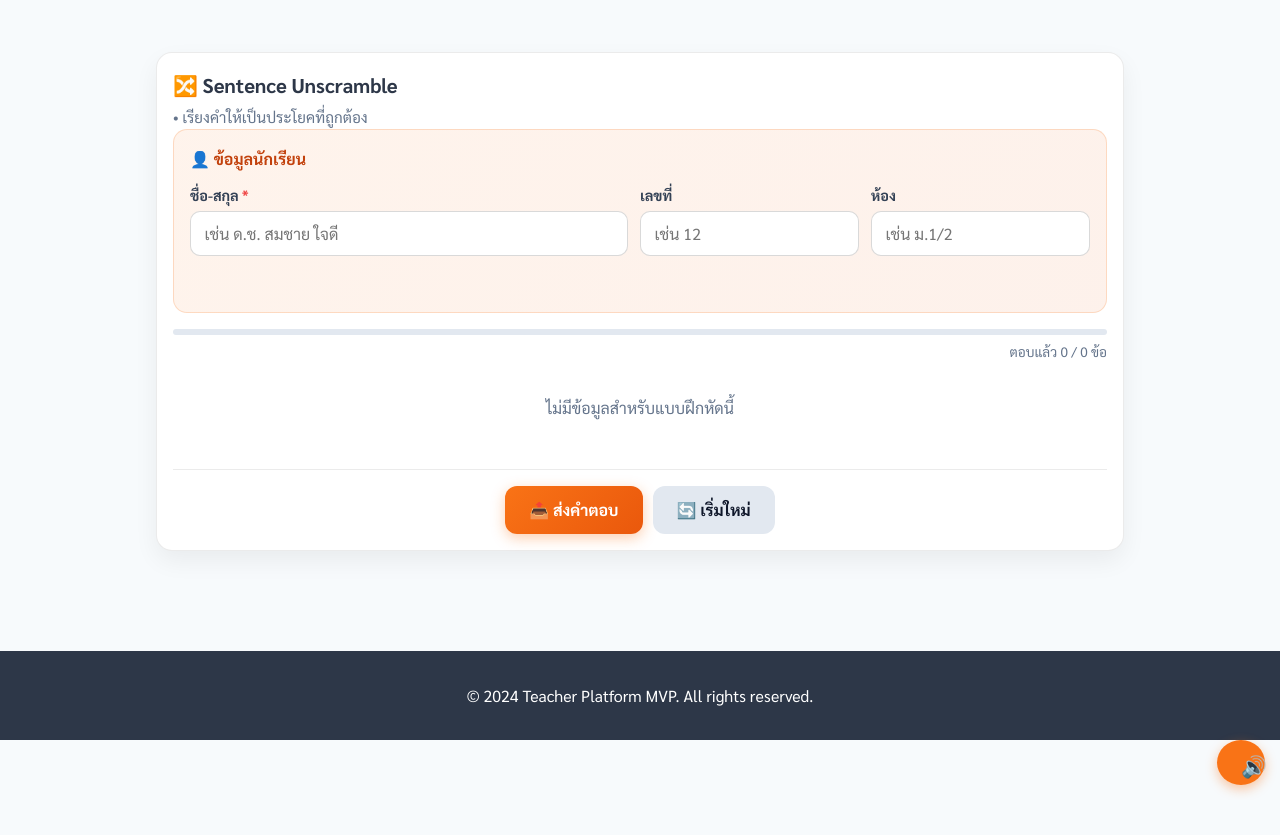
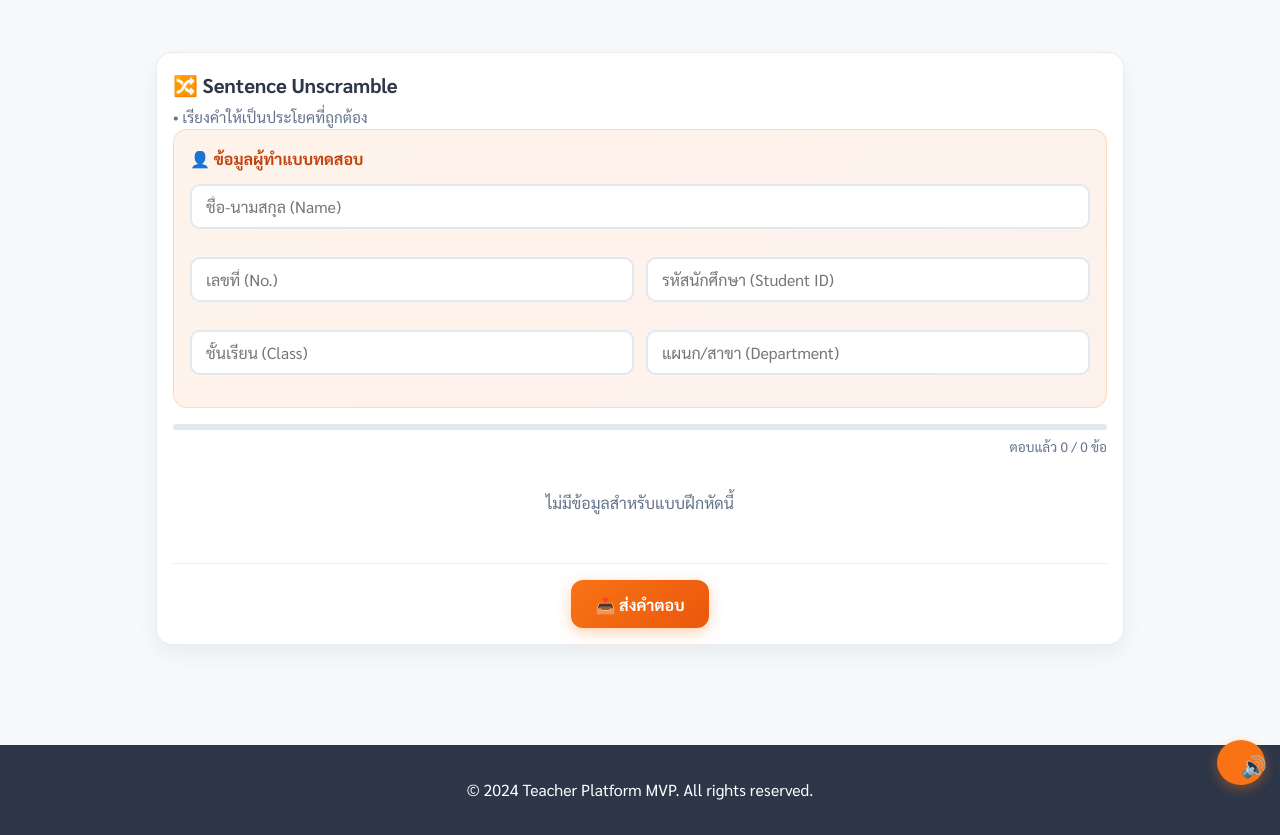
Before and after one commit to Gowithe/classready, a Flask app: template templates/practice_unscramble_public.html in a window 1280 px wide. Before the commit the page ends 795 px from the top, so only its background shows below. Run offline with Flask 3, Linux system fonts and the light colour scheme; the template is opened without the code that fills it, so the values that code supplies are empty; some libraries are stand-ins or nearby versions.

Commit message:
Refactor practice unscramble page layout and styles
Updated HTML structure and styles for the student form, progress bar, and result display. Added timer functionality and improved accessibility for the submission process.

```diff
--- a/templates/practice_unscramble_public.html
+++ b/templates/practice_unscramble_public.html
@@ -16,286 +16,137 @@
     padding:16px;
     margin-bottom:16px;
   }
-  .student-form h3{
-    margin:0 0 12px;
-    font-size:1rem;
-    color:#c2410c;
+  .student-form h3{ margin:0 0 12px; font-size:1rem; color:#c2410c; }
+
+  /* Grid 5 Fields */
+  .form-grid{ display:grid; grid-template-columns: 1fr 1fr; gap:12px; }
+  @media(max-width:600px){ .form-grid{ grid-template-columns: 1fr; } }
+
+  .inp{
+    width:100%; padding:10px 14px;
+    border:2px solid #e2e8f0; border-radius:10px;
+    font-size:1rem; outline:none; transition:border-color .2s;
   }
-  .form-grid{
-    display:grid;
-    grid-template-columns: 2fr 1fr 1fr;
-    gap:12px;
+  .inp:focus{border-color:#f97316;}
+  .inp.error{border-color:#ef4444; background:#fef2f2;}
+
+  /* Timer Bar */
+  .timer-bar {
+    position: sticky; top: 0; z-index: 100;
+    background: #ef4444; color: white;
+    text-align: center; padding: 10px;
+    font-weight: 800; border-radius: 0 0 12px 12px;
+    box-shadow: 0 4px 12px rgba(239, 68, 68, 0.3);
+    margin-bottom: 20px; display: none;
+    animation: pulse 1s infinite;
   }
-  @media(max-width:700px){
-    .form-grid{grid-template-columns:1fr;}
-  }
-  .form-group label{
-    display:block;
-    font-weight:800;
-    font-size:.9rem;
-    margin-bottom:4px;
-    color:#334155;
-  }
-  .form-group input{
-    width:100%;
-    padding:.7rem .85rem;
-    border-radius:10px;
-    border:1px solid rgba(0,0,0,.15);
-    outline:none;
-    font-size:1rem;
-    transition: border-color .2s, box-shadow .2s;
-  }
-  .form-group input:focus{
-    border-color:#f97316;
-    box-shadow: 0 0 0 3px rgba(249,115,22,.15);
-  }
-  .form-group input.error{
-    border-color:#ef4444;
-    background:#fef2f2;
-  }
-  .required{color:#ef4444;}
+  .timer-bar.safe { background: #f97316; animation: none; box-shadow: 0 4px 12px rgba(249,115,22,0.3); }
+  @keyframes pulse { 0% { transform: scale(1); } 50% { transform: scale(1.02); } 100% { transform: scale(1); } }
 
-  /* Progress */
-  .progress-bar{
-    height:6px;
-    background:#e2e8f0;
-    border-radius:3px;
-    margin-top:12px;
-    overflow:hidden;
-  }
-  .progress-bar .fill{
-    height:100%;
-    background: linear-gradient(90deg, #f97316, #ea580c);
-    transition: width .3s ease;
-  }
-  .progress-text{
-    font-size:.85rem;
-    color:#64748b;
-    margin-top:6px;
-    text-align:right;
+  /* Completed Overlay */
+  .completed-overlay {
+    position: fixed; top: 0; left: 0; width: 100%; height: 100%;
+    background: white; z-index: 999;
+    display: flex; flex-direction: column; align-items: center; justify-content: center;
+    text-align: center; display: none;
   }
 
-  /* Question */
-  .q{
-    margin-top:14px;
-    padding:14px;
-    border-radius:14px;
-    border:1px solid rgba(0,0,0,.08);
-    background:#f8fafc;
-    transition: border-color .2s;
-  }
-  .q.answered{
-    border-color:#22c55e;
-    background:#f0fdf4;
-  }
+  /* Progress & Question Styles */
+  .progress-bar{ height:6px; background:#e2e8f0; border-radius:3px; margin-top:12px; overflow:hidden; }
+  .progress-bar .fill{ height:100%; background: linear-gradient(90deg, #f97316, #ea580c); transition: width .3s ease; }
+  .progress-text{ font-size:.85rem; color:#64748b; margin-top:6px; text-align:right; }
+
+  .q{ margin-top:14px; padding:14px; border-radius:14px; border:1px solid rgba(0,0,0,.08); background:#f8fafc; transition: border-color .2s; }
+  .q.answered{ border-color:#22c55e; background:#f0fdf4; }
   .q strong{display:block;margin-bottom:6px;font-size:1.02rem;}
   .hint-text{color:#94a3b8;font-size:.85rem;margin-bottom:12px;font-style:italic;}
 
-  .answer-zone{
-    min-height:60px;
-    border:3px dashed #cbd5e1;
-    border-radius:12px;
-    padding:.75rem;
-    margin-bottom:1rem;
-    display:flex;
-    flex-wrap:wrap;
-    gap:.4rem;
-    align-items:center;
-    justify-content:center;
-    background:#fff;
-    transition: all .2s;
-  }
+  .answer-zone{ min-height:60px; border:3px dashed #cbd5e1; border-radius:12px; padding:.75rem; margin-bottom:1rem; display:flex; flex-wrap:wrap; gap:.4rem; align-items:center; justify-content:center; background:#fff; transition: all .2s; }
   .answer-zone.active{border-color:#f97316;background:#fff7ed;}
   .answer-zone.correct{border-color:#22c55e;background:#dcfce7;border-style:solid;}
   .answer-zone.wrong{border-color:#ef4444;background:#fee2e2;border-style:solid;}
   .answer-zone .placeholder{color:#94a3b8;font-style:italic;}
 
-  .words-container{
-    display:flex;
-    flex-wrap:wrap;
-    gap:.5rem;
-    justify-content:center;
-    margin-bottom:.75rem;
-  }
-  .word-token{
-    padding:.6rem 1rem;
-    background: linear-gradient(135deg, #f97316, #ea580c);
-    color:#fff;
-    border:none;
-    border-radius:10px;
-    font-size:1rem;
-    font-weight:700;
-    cursor:pointer;
-    box-shadow:0 3px 8px rgba(249,115,22,.3);
-    transition: all .15s;
-  }
+  .words-container{ display:flex; flex-wrap:wrap; gap:.5rem; justify-content:center; margin-bottom:.75rem; }
+  .word-token{ padding:.6rem 1rem; background: linear-gradient(135deg, #f97316, #ea580c); color:#fff; border:none; border-radius:10px; font-size:1rem; font-weight:700; cursor:pointer; box-shadow:0 3px 8px rgba(249,115,22,.3); transition: all .15s; }
   .word-token:hover:not(:disabled){transform:translateY(-2px);}
   .word-token:disabled{opacity:.4;cursor:not-allowed;}
 
-  .answer-token{
-    padding:.4rem .8rem;
-    background:#f97316;
-    color:#fff;
-    border:none;
-    border-radius:8px;
-    font-weight:600;
-    cursor:pointer;
-    transition: all .15s;
-  }
+  .answer-token{ padding:.4rem .8rem; background:#f97316; color:#fff; border:none; border-radius:8px; font-weight:600; cursor:pointer; transition: all .15s; }
   .answer-token:hover{background:#ef4444;}
 
-  .q-actions{
-    display:flex;
-    gap:.5rem;
-    justify-content:center;
-    margin-top:.75rem;
-  }
-  .btn-sm{
-    padding:.5rem 1rem;
-    border:none;
-    border-radius:8px;
-    font-weight:700;
-    font-size:.9rem;
-    cursor:pointer;
-  }
+  .q-actions{ display:flex; gap:.5rem; justify-content:center; margin-top:.75rem; }
+  .btn-sm{ padding:.5rem 1rem; border:none; border-radius:8px; font-weight:700; font-size:.9rem; cursor:pointer; }
   .btn-sm.secondary{background:#e2e8f0;color:#475569;}
-  .btn-sm.success{background:#22c55e;color:#fff;}
   .btn-sm:disabled{opacity:.5;cursor:not-allowed;}
 
-  .feedback{
-    margin-top:8px;
-    font-size:.9rem;
-    padding:8px 10px;
-    border-radius:8px;
-    display:none;
-    text-align:center;
-  }
+  .feedback{ margin-top:8px; font-size:.9rem; padding:8px 10px; border-radius:8px; display:none; text-align:center; }
   .feedback.show{display:block;}
   .feedback.correct{background:#dcfce7;color:#166534;}
   .feedback.wrong{background:#fef2f2;color:#991b1b;}
   .correct-answer{margin-top:.5rem;font-weight:600;color:#166534;}
 
   /* Buttons */
-  .btn{
-    display:inline-flex;
-    align-items:center;
-    justify-content:center;
-    gap:.5rem;
-    border:0;
-    border-radius:12px;
-    padding:.85rem 1.5rem;
-    font-weight:900;
-    font-size:1rem;
-    cursor:pointer;
-    transition: all .2s;
-  }
-  .btn-primary{
-    background: linear-gradient(135deg, #f97316, #ea580c);
-    color:#fff;
-    box-shadow: 0 4px 14px rgba(249,115,22,.35);
-  }
-  .btn-primary:hover{
-    transform: translateY(-2px);
-    box-shadow: 0 6px 20px rgba(249,115,22,.45);
-  }
-  .btn-primary:disabled{
-    opacity:.6;
-    cursor:not-allowed;
-    transform:none;
-  }
-  .btn-secondary{
-    background:#e2e8f0;
-    color:#0f172a;
-  }
-  .btn-secondary:hover{
-    background:#cbd5e1;
-  }
-  .bar{
-    display:flex;
-    gap:10px;
-    flex-wrap:wrap;
-    margin-top:16px;
-    padding-top:16px;
-    border-top:1px solid rgba(0,0,0,.08);
-    justify-content:center;
-  }
+  .btn{ display:inline-flex; align-items:center; justify-content:center; gap:.5rem; border:0; border-radius:12px; padding:.85rem 1.5rem; font-weight:900; font-size:1rem; cursor:pointer; transition: all .2s; }
+  .btn-primary{ background: linear-gradient(135deg, #f97316, #ea580c); color:#fff; box-shadow: 0 4px 14px rgba(249,115,22,.35); }
+  .btn-primary:hover{ transform: translateY(-2px); box-shadow: 0 6px 20px rgba(249,115,22,.45); }
+  .btn-primary:disabled{ opacity:.6; cursor:not-allowed; transform:none; }
+  .btn-secondary{ background:#e2e8f0; color:#0f172a; }
+  .btn-secondary:hover{ background:#cbd5e1; }
+  .bar{ display:flex; gap:10px; flex-wrap:wrap; margin-top:16px; padding-top:16px; border-top:1px solid rgba(0,0,0,.08); justify-content:center; }
 
   /* Result */
-  .result{
-    margin-top:16px;
-    padding:16px;
-    border-radius:14px;
-    display:none;
-    text-align:center;
-  }
+  .result{ margin-top:16px; padding:16px; border-radius:14px; display:none; text-align:center; }
   .result.show{display:block;}
-  .result.success{
-    background: linear-gradient(135deg, #dcfce7, #bbf7d0);
-    border:1px solid #22c55e;
-  }
-  .result.fail{
-    background: linear-gradient(135deg, #fef2f2, #fecaca);
-    border:1px solid #ef4444;
-  }
+  .result.success{ background: linear-gradient(135deg, #dcfce7, #bbf7d0); border:1px solid #22c55e; }
+  .result.fail{ background: linear-gradient(135deg, #fef2f2, #fecaca); border:1px solid #ef4444; }
   .result h3{margin:0 0 8px;font-size:1.1rem;}
   .result .score{font-size:2.5rem;font-weight:900;margin:8px 0;}
 
   /* Sound Toggle */
-  .sound-toggle{
-    position:fixed;
-    bottom:15px;
-    right:15px;
-    width:45px;
-    height:45px;
-    border-radius:50%;
-    background:#f97316;
-    color:#fff;
-    border:none;
-    font-size:1.3rem;
-    cursor:pointer;
-    box-shadow:0 4px 12px rgba(249,115,22,.4);
-  }
+  .sound-toggle{ position:fixed; bottom:15px; right:15px; width:45px; height:45px; border-radius:50%; background:#f97316; color:#fff; border:none; font-size:1.3rem; cursor:pointer; box-shadow:0 4px 12px rgba(249,115,22,.4); }
 </style>
 {% endblock %}
 
 {% block content %}
-<div class="wrap">
+<div id="timerBar" class="timer-bar safe">
+  ⏳ เหลือเวลาอีก: <span id="timerDisplay">--:--</span>
+</div>
+
+<div id="completedScreen" class="completed-overlay">
+  <div style="font-size:4rem;">✅</div>
+  <h1 style="color:#1e293b;">คุณทำแบบทดสอบนี้ไปแล้ว</h1>
+  <p style="color:#64748b;">ระบบอนุญาตให้ส่งคำตอบได้เพียง 1 ครั้งเท่านั้น</p>
+</div>
+
+<div class="wrap" id="mainContainer">
   <div class="card">
     <div class="h1">🔀 Sentence Unscramble</div>
     <div class="muted">{{ topic.name }} • เรียงคำให้เป็นประโยคที่ถูกต้อง</div>
 
-    <!-- Student Info Form -->
     <div class="student-form">
-      <h3>👤 ข้อมูลนักเรียน</h3>
+      <h3>👤 ข้อมูลผู้ทำแบบทดสอบ</h3>
       <div class="form-grid">
-        <div class="form-group">
-          <label>ชื่อ-สกุล <span class="required">*</span></label>
-          <input id="studentName" placeholder="เช่น ด.ช. สมชาย ใจดี" maxlength="120">
-        </div>
-        <div class="form-group">
-          <label>เลขที่</label>
-          <input id="studentNo" placeholder="เช่น 12" maxlength="20">
-        </div>
-        <div class="form-group">
-          <label>ห้อง</label>
-          <input id="classroom" placeholder="เช่น ม.1/2" maxlength="30">
-        </div>
+        <input class="inp" id="studentName" placeholder="ชื่อ-นามสกุล (Name)" style="grid-column: span 2;">
+
+        <input class="inp" id="studentNo" placeholder="เลขที่ (No.)">
+        <input class="inp" id="studentId" placeholder="รหัสนักศึกษา (Student ID)">
+
+        <input class="inp" id="classroom" placeholder="ชั้นเรียน (Class)">
+        <input class="inp" id="department" placeholder="แผนก/สาขา (Department)">
       </div>
     </div>
 
-    <!-- Progress -->
     <div class="progress-bar">
       <div class="fill" id="progressFill" style="width:0%"></div>
     </div>
     <div class="progress-text" id="progressText">ตอบแล้ว 0 / 0 ข้อ</div>
 
-    <!-- Questions Container -->
     <div id="questionsContainer"></div>
 
     <div class="bar">
       <button class="btn btn-primary" id="btnSubmit">📤 ส่งคำตอบ</button>
-      <button class="btn btn-secondary" id="btnReset" type="button">🔄 เริ่มใหม่</button>
-    </div>
+      </div>
 
     <div class="result" id="resultBox">
       <h3 id="resultTitle">ผลการทำแบบฝึกหัด</h3>
@@ -311,8 +162,59 @@
 <script>
 const practiceData = {{ practice_data | tojson | safe }};
 const token = "{{ token }}";
+const storageKey = "done_" + token;
 
-// Sound system
+// --- 1. One-Time Submission Check ---
+if (localStorage.getItem(storageKey)) {
+  document.getElementById("mainContainer").style.display = "none";
+  document.getElementById("completedScreen").style.display = "flex";
+  document.getElementById("timerBar").style.display = "none";
+}
+
+// --- 2. Timer Logic ---
+const urlParams = new URLSearchParams(window.location.search);
+const timeLimitMins = parseInt(urlParams.get('limit')) || 0;
+let timerInterval;
+
+if (timeLimitMins > 0 && !localStorage.getItem(storageKey)) {
+  const timerBar = document.getElementById('timerBar');
+  const timerDisplay = document.getElementById('timerDisplay');
+  timerBar.style.display = 'block';
+
+  const startTimeKey = "start_" + token;
+  let endTime = localStorage.getItem(startTimeKey);
+
+  if (!endTime) {
+    const now = new Date().getTime();
+    endTime = now + (timeLimitMins * 60 * 1000);
+    localStorage.setItem(startTimeKey, endTime);
+  }
+
+  function updateTimer() {
+    const now = new Date().getTime();
+    let timeLeft = Math.floor((endTime - now) / 1000);
+
+    if (timeLeft < 0) timeLeft = 0;
+
+    const m = Math.floor(timeLeft / 60).toString().padStart(2, '0');
+    const s = (timeLeft % 60).toString().padStart(2, '0');
+    timerDisplay.textContent = `${m}:${s}`;
+
+    if (timeLeft <= 60) { timerBar.classList.remove('safe'); }
+
+    if (timeLeft <= 0) {
+      clearInterval(timerInterval);
+      if(document.getElementById("mainContainer").style.display !== "none"){
+          alert("หมดเวลา! ระบบจะส่งคำตอบโดยอัตโนมัติ");
+          handleSubmit(true); // Force submit
+      }
+    }
+  }
+  updateTimer();
+  timerInterval = setInterval(updateTimer, 1000);
+}
+
+// --- Audio System ---
 let soundEnabled = true;
 let audioContext = null;
 function initAudio() {
@@ -340,7 +242,7 @@ function toggleSound() {
   document.getElementById('soundToggle').textContent = soundEnabled ? '🔊' : '🔇';
 }
 
-// Game state
+// --- Game Logic ---
 let questions = [];
 let userAnswers = {}; // qid -> array of words
 
@@ -356,43 +258,27 @@ function init() {
 
 function prepareQuestions() {
   const result = [];
-
   if (practiceData.examples && practiceData.examples.length > 0) {
     practiceData.examples.forEach((ex, i) => {
       if (ex.en && ex.en.split(' ').length >= 3) {
-        result.push({
-          id: i,
-          sentence: ex.en.replace(/[.!?]$/, ''),
-          hint: ex.th || ''
-        });
+        result.push({ id: i, sentence: ex.en.replace(/[.!?]$/, ''), hint: ex.th || '' });
       }
     });
   }
-
   if (practiceData.vocabulary && practiceData.vocabulary.length > 0) {
     practiceData.vocabulary.forEach((v, i) => {
       if (v.example && v.example.split(' ').length >= 3) {
-        result.push({
-          id: 100 + i,
-          sentence: v.example.replace(/[.!?]$/, ''),
-          hint: v.meaning || ''
-        });
+        result.push({ id: 100 + i, sentence: v.example.replace(/[.!?]$/, ''), hint: v.meaning || '' });
       }
     });
   }
-
   if (practiceData.dialogues && practiceData.dialogues.length > 0) {
     practiceData.dialogues.forEach((d, i) => {
       if (d.text && d.text.split(' ').length >= 3) {
-        result.push({
-          id: 200 + i,
-          sentence: d.text.replace(/[.!?]$/, ''),
-          hint: ''
-        });
+        result.push({ id: 200 + i, sentence: d.text.replace(/[.!?]$/, ''), hint: '' });
       }
     });
   }
-
   shuffleArray(result);
   return result.slice(0, 12);
 }
@@ -524,28 +410,19 @@ function updateProgress() {
   document.getElementById('progressText').textContent = `ตอบแล้ว ${answered} / ${total} ข้อ`;
 }
 
-function resetAll() {
-  questions.forEach(q => {
-    clearWords(q.id);
-    document.getElementById('zone' + q.id).classList.remove('correct', 'wrong');
-    const fb = document.getElementById('fb' + q.id);
-    fb.className = 'feedback';
-    fb.style.display = 'none';
-  });
-  document.getElementById('resultBox').classList.remove('show', 'success', 'fail');
-  document.getElementById('btnSubmit').disabled = false;
-  document.getElementById('btnSubmit').innerHTML = '📤 ส่งคำตอบ';
-  updateProgress();
-}
+// Removed resetAll function since button is gone
 
-document.getElementById('btnReset').addEventListener('click', resetAll);
+// --- Submission Logic ---
+document.getElementById('btnSubmit').addEventListener('click', () => handleSubmit(false));
 
-document.getElementById('btnSubmit').addEventListener('click', async () => {
+async function handleSubmit(force = false) {
   const studentName = (document.getElementById('studentName').value || '').trim();
   const studentNo = (document.getElementById('studentNo').value || '').trim();
+  const studentId = (document.getElementById('studentId').value || '').trim();
   const classroom = (document.getElementById('classroom').value || '').trim();
+  const department = (document.getElementById('department').value || '').trim();
 
-  if (!studentName) {
+  if (!studentName && !force) {
     alert('กรุณากรอกชื่อ-สกุลก่อนส่ง');
     document.getElementById('studentName').classList.add('error');
     document.getElementById('studentName').focus();
@@ -560,11 +437,16 @@ document.getElementById('btnSubmit').addEventListener('click', async () => {
     }
   });
 
-  if (unanswered > 0) {
+  if (unanswered > 0 && !force) {
     if (!confirm(`ยังมี ${unanswered} ข้อที่ยังไม่ครบ\nต้องการส่งเลยหรือไม่?`)) {
       return;
     }
   }
+
+  if(!force && !confirm("ยืนยันการส่งคำตอบ? คุณสามารถทำได้เพียงครั้งเดียว")) return;
+
+  clearInterval(timerInterval);
+  document.getElementById("timerBar").style.display = 'none';
 
   const btnSubmit = document.getElementById('btnSubmit');
   btnSubmit.disabled = true;
@@ -573,7 +455,7 @@ document.getElementById('btnSubmit').addEventListener('click', async () => {
   // Disable all word buttons
   document.querySelectorAll('.word-token').forEach(b => b.disabled = true);
 
-  // Calculate score
+  // Calculate score locally
   let score = 0;
   questions.forEach(q => {
     const userAns = (userAnswers[q.id] || []).map(a => a.word).join(' ');
@@ -606,12 +488,19 @@ document.getElementById('btnSubmit').addEventListener('click', async () => {
       body: JSON.stringify({
         student_name: studentName,
         student_no: studentNo,
+        student_id: studentId,
         classroom: classroom,
+        department: department,
         score: score,
         total: questions.length,
         answers: {}
       })
     });
+
+    // Mark as done
+    localStorage.setItem(storageKey, "true");
+    localStorage.removeItem("start_" + token);
+
   } catch (e) {
     console.error(e);
   }
@@ -625,11 +514,11 @@ document.getElementById('btnSubmit').addEventListener('click', async () => {
   document.getElementById('resultTitle').textContent = isPass ? '🎉 ทำได้ดีมาก!' : '💪 พยายามต่อไปนะ!';
   document.getElementById('resultScore').textContent = `${score}/${questions.length}`;
   document.getElementById('resultPercent').textContent = `${pct}%`;
-  document.getElementById('resultMsg').innerHTML = 'คะแนนถูกบันทึกเรียบร้อยแล้ว ✅';
+  document.getElementById('resultMsg').innerHTML = 'คะแนนถูกบันทึกเรียบร้อยแล้ว ✅<br>(คุณไม่สามารถทำซ้ำได้)';
 
   resultBox.scrollIntoView({ behavior: 'smooth', block: 'center' });
   btnSubmit.innerHTML = '✅ ส่งแล้ว';
-});
+}
 
 init();
 </script>
```
